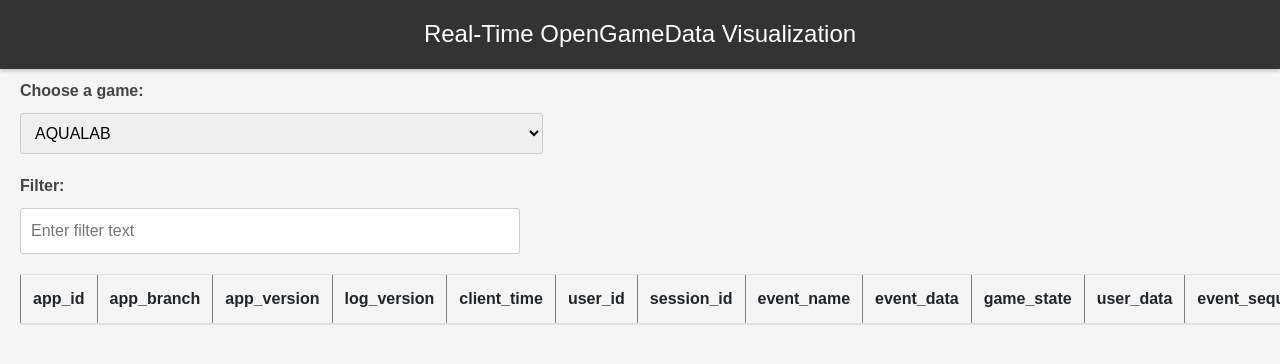
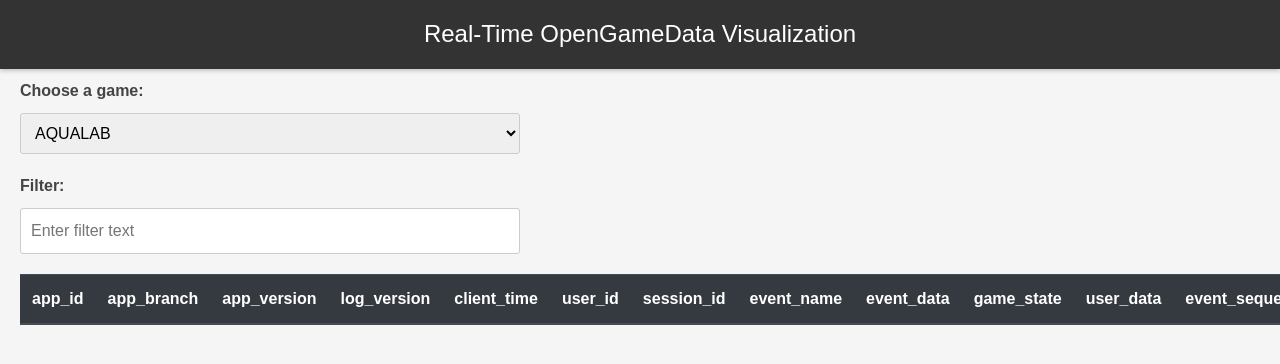
Before and after one commit to opengamedata/ogd-api-utils, a Flask app: page / in a window 1280 px wide. Shown: the top 364 px of the page. Run offline with Flask 2, Linux system fonts and the light colour scheme; lists and menus that the app fills with data are empty; some libraries are stand-ins or nearby versions.

Commit message:
A few more styling tweaks, and remove old table styling now that it's almost 100% bootstrap.

```diff
--- a/apps/monitor/static/styles.css
+++ b/apps/monitor/static/styles.css
@@ -17,6 +17,13 @@ body {
   margin: 10px;
 }
 
+#filter {
+  padding: 10px;
+  width: 500px;
+  margin-bottom: 10px;
+  border: 1px solid #ccc;
+  border-radius: 3px;
+}
 
 h1 {
   text-align: center;
@@ -36,7 +43,7 @@ label {
   color: #444;
 }
 
-#filter {
+select {
   padding: 10px;
   width: 500px;
   margin-bottom: 10px;
@@ -44,44 +51,6 @@ label {
   border-radius: 3px;
 }
 
-select {
-  padding: 10px;
-  width: 523px;
-  margin-bottom: 10px;
-  border: 1px solid #ccc;
-  border-radius: 3px;
-}
-
-/* table {
-  width: 100%;
-  border-collapse: collapse;
-  background-color: #fff;
-  border: 1px solid #ddd;
-  box-shadow: 0 2px 4px rgba(0, 0, 0, 0.1);
-  border-radius: 3px;
-} */
-
-/* th, td {
-  padding: 12px;
-  text-align: left;
-  border-bottom: 1px solid #ddd;
-} */
-
-/* th {
-  background-color: #333;
-  color: #fff;
-  font-weight: bold;
-} */
-
-/* tbody tr:nth-child(even) {
-  background-color: #f5f5f5;
-}
-
-tbody tr:nth-child(odd) {
-  // You can specify the color for odd rows here
-  background-color: #ffffff;
-} */
-
 tbody tr:hover {
   background-color: #e0e0e0;
 }
--- a/apps/monitor/templates/index.html
+++ b/apps/monitor/templates/index.html
@@ -18,8 +18,8 @@
     <div class="table-container">
         <div class="selector-container">
             <form>
-                <label for="toggle">Choose a game:</label>
-                <select id="toggle" name="toggle" onchange="selectGame(this.value)">
+                <label for="select_game">Choose a game:</label>
+                <select id="select_game" name="select_game" onchange="selectGame(this.value)">
                     <option selected>AQUALAB</option>
                     <option>BACTERIA</option>
                     <option>BALLOON</option>
@@ -48,8 +48,8 @@
         </div>
 
         <div class="table-container table-responsive">
-            <table class="table" id="logger-table" border="1">
-                <thead class="thead dark">
+            <table class="table table-striped" id="logger-table">
+                <thead class="thead-dark">
                     <tr>
                         <th>app_id</th>
                         <th>app_branch</th>
```
